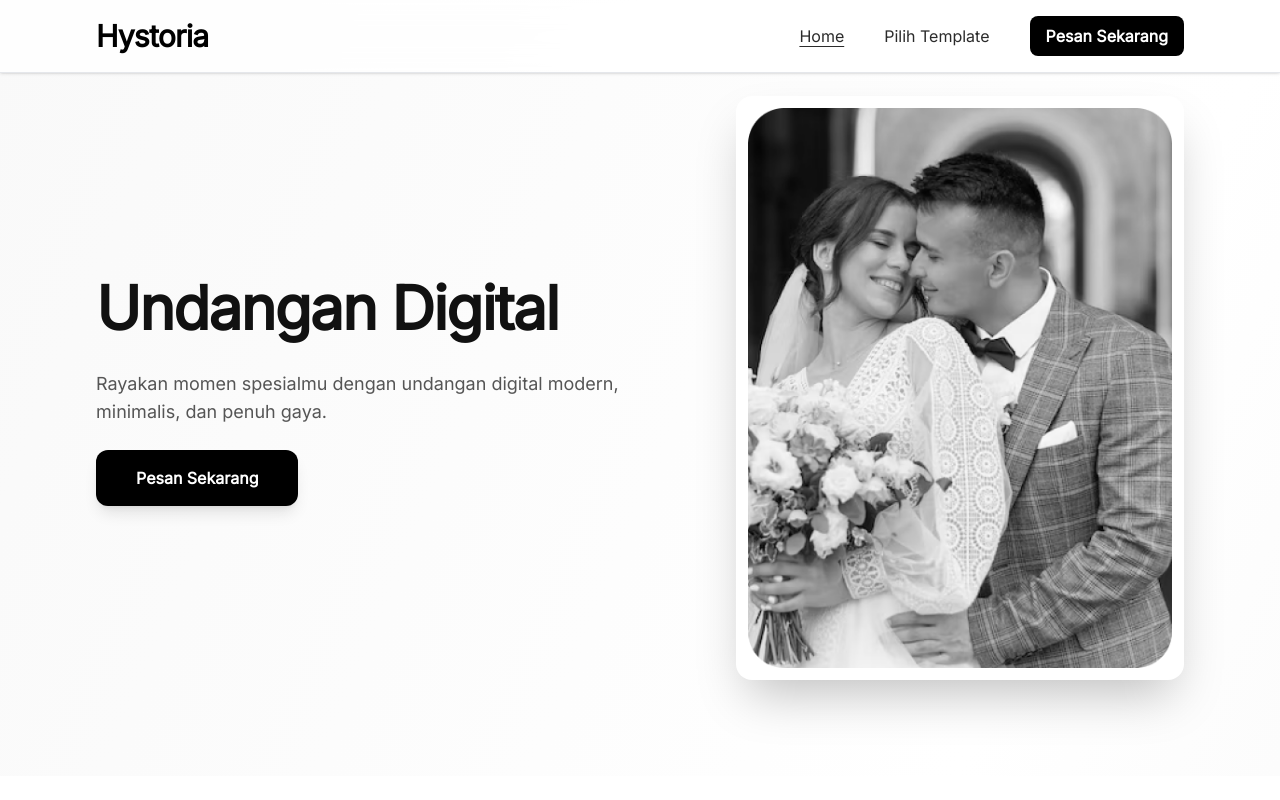
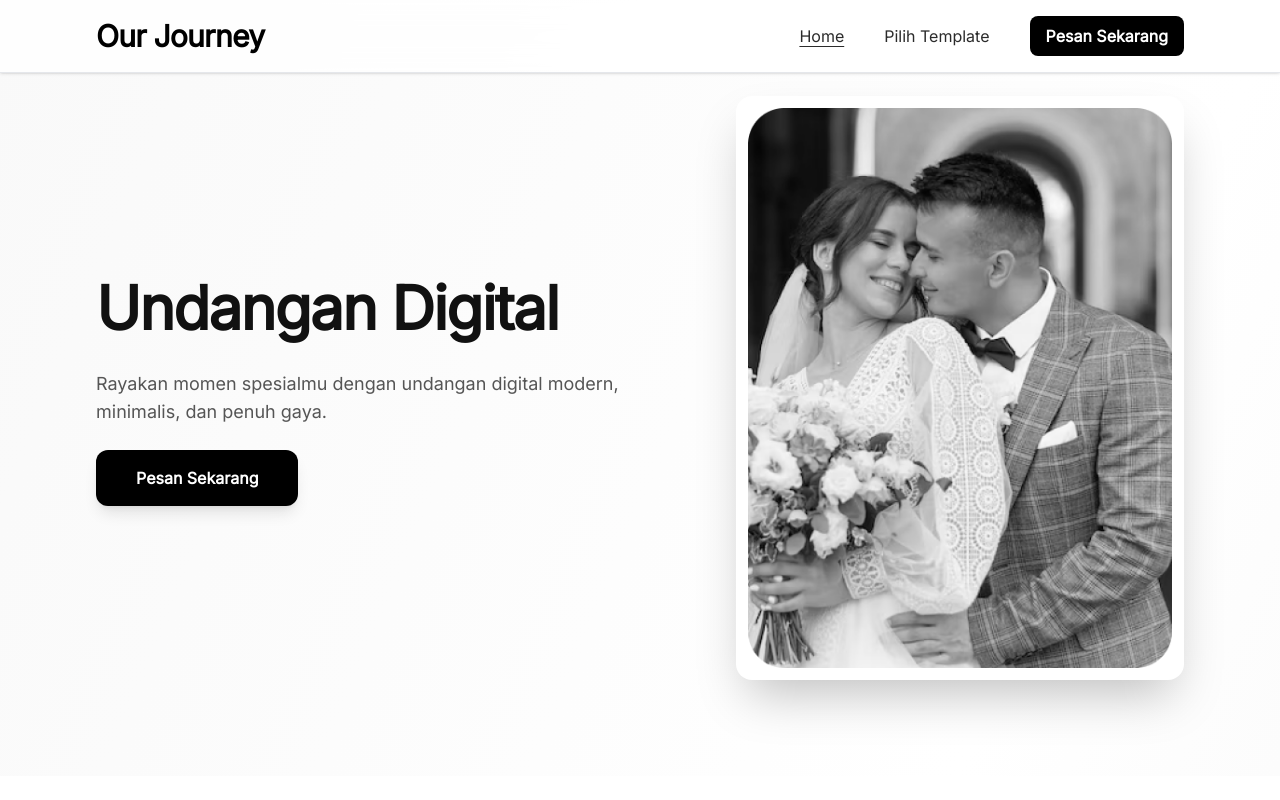
Before and after one commit to DylanAvillaSa/undangan-digital, a Next.js app: page / in a window 1280 px wide. Shown: the top 800 px of the page. Built offline with nearby package versions, Linux system fonts and the light colour scheme.

Commit message:
mengubah nama brand

```diff
--- a/src/app/page.js
+++ b/src/app/page.js
@@ -242,7 +242,7 @@ const Page = () => {
 
       {/* Footer */}
       <footer className='bg-[#111111] text-center text-sm py-6 text-[#EDEDED]'>
-        © {new Date().getFullYear()} Historia — All Rights Reserved
+        © {new Date().getFullYear()} Our Journey — All Rights Reserved
       </footer>
     </div>
   );
--- a/src/components/Navbar.js
+++ b/src/components/Navbar.js
@@ -32,7 +32,7 @@ const Navbar = () => {
         <Link
           href='/'
           className='text-2xl md:text-3xl font-extrabold tracking-tight text-black'>
-          Hystoria
+          Our Journey
         </Link>
 
         {/* Desktop Navigation */}
```
